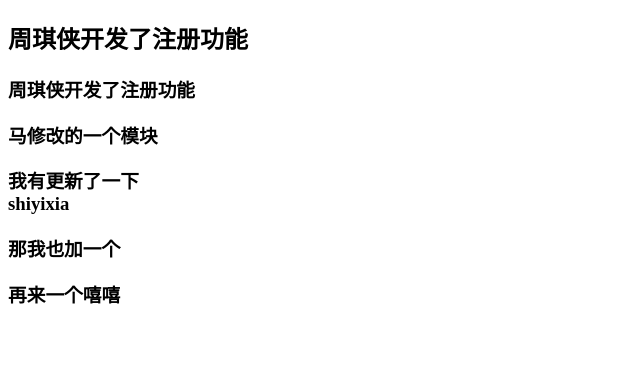
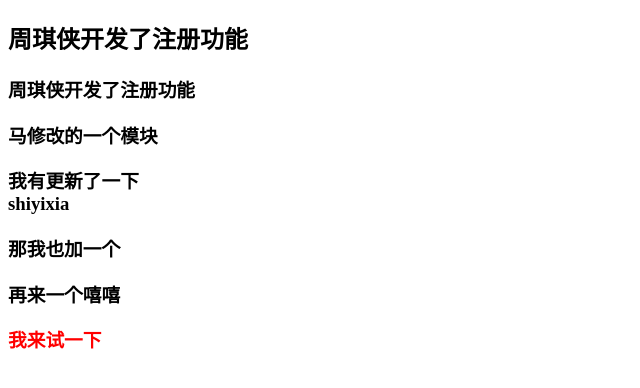
Before and after one commit to zhouqixia123/test, a plain HTML site: page index.html in a window 1280 px wide. Shown: the whole page, without its empty margins (0-640 px from the left). Drawn offline with Linux system fonts and the light colour scheme.

Commit message:
测试一下啊

```diff
--- a/index.html
+++ b/index.html
@@ -18,6 +18,7 @@
         </div>
         <p>那我也加一个</p>
         <p>再来一个嘻嘻</p>
+        <p style="color:red">我来试一下</p>
 </body>
 
 </html>
```
